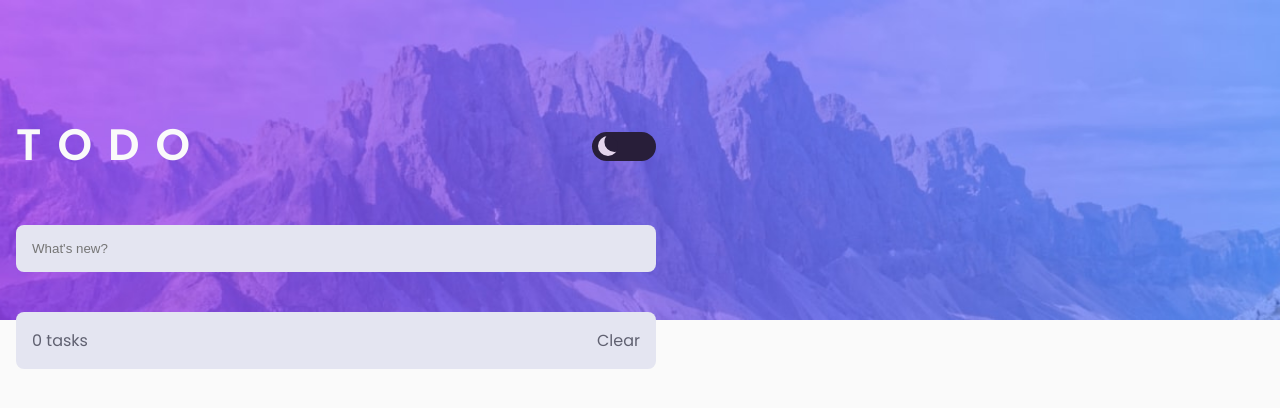
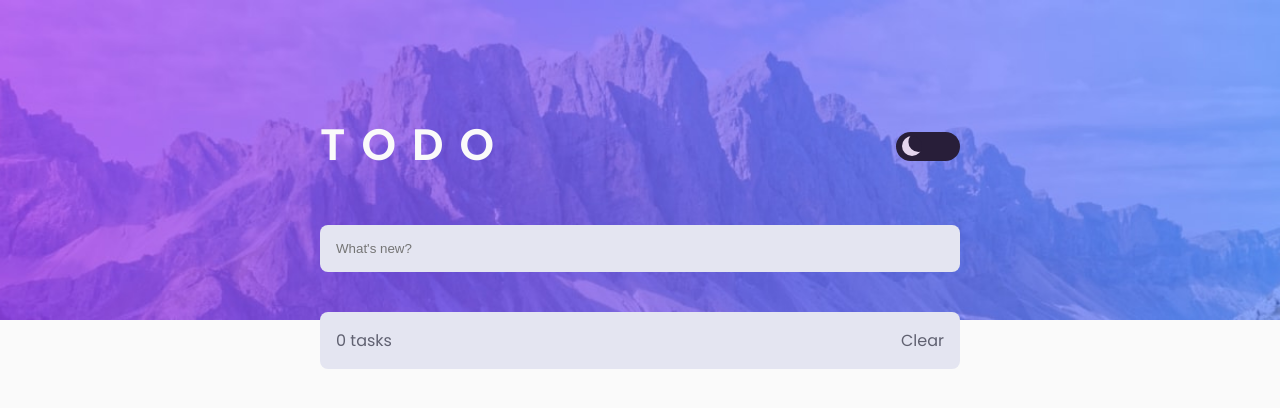
Before and after one commit to KarineBrandelli/to-do-react, a React (Vite) app: page / in a window 1280 px wide. Shown: the top 408 px of the page. Built offline with nearby package versions, Linux system fonts and the light colour scheme; some icons are missing.

Commit message:
build: create div center

```diff
--- a/src/App.jsx
+++ b/src/App.jsx
@@ -24,22 +24,21 @@ export function App() {
       <>
         <GlobalStyles />
         <Header />
+        <div className="center">
           <div className="container">
             <div className="title">
               <h1>TODO</h1>
 
               <div className="toggle-switch">
                 <label>
-                <input
-                  className="toggle"
-                  type="checkbox"
-                />
+                  <input className="toggle" type="checkbox" />
                   <span className="slider" onClick={toggleTheme}></span>
                 </label>
               </div>
             </div>
             <NewTask />
           </div>
+        </div>
       </>
     </ThemeProvider>
   );
```
Lines whose indentation alone changed are shown as unchanged.
